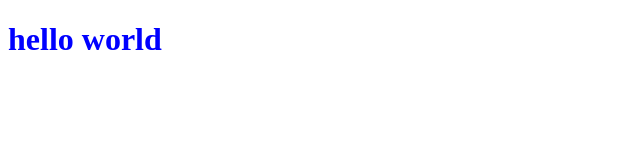
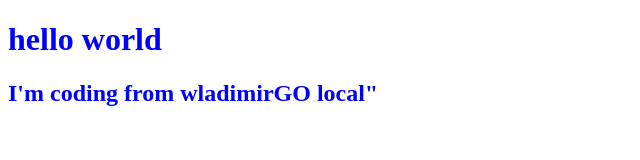
Before and after one commit to wladimirGO/practica-git, a plain HTML site: page index.html in a window 1280 px wide. Shown: the whole page, without its empty margins (0-640 px from the left). Drawn offline with Linux system fonts and the light colour scheme.

Commit message:
agregue h2

```diff
--- a/index.html
+++ b/index.html
@@ -10,5 +10,6 @@
 
 <body>
     <h1>hello world</h1>
+    <h2>I'm coding from wladimirGO local"
 </body>
 </html>
```
